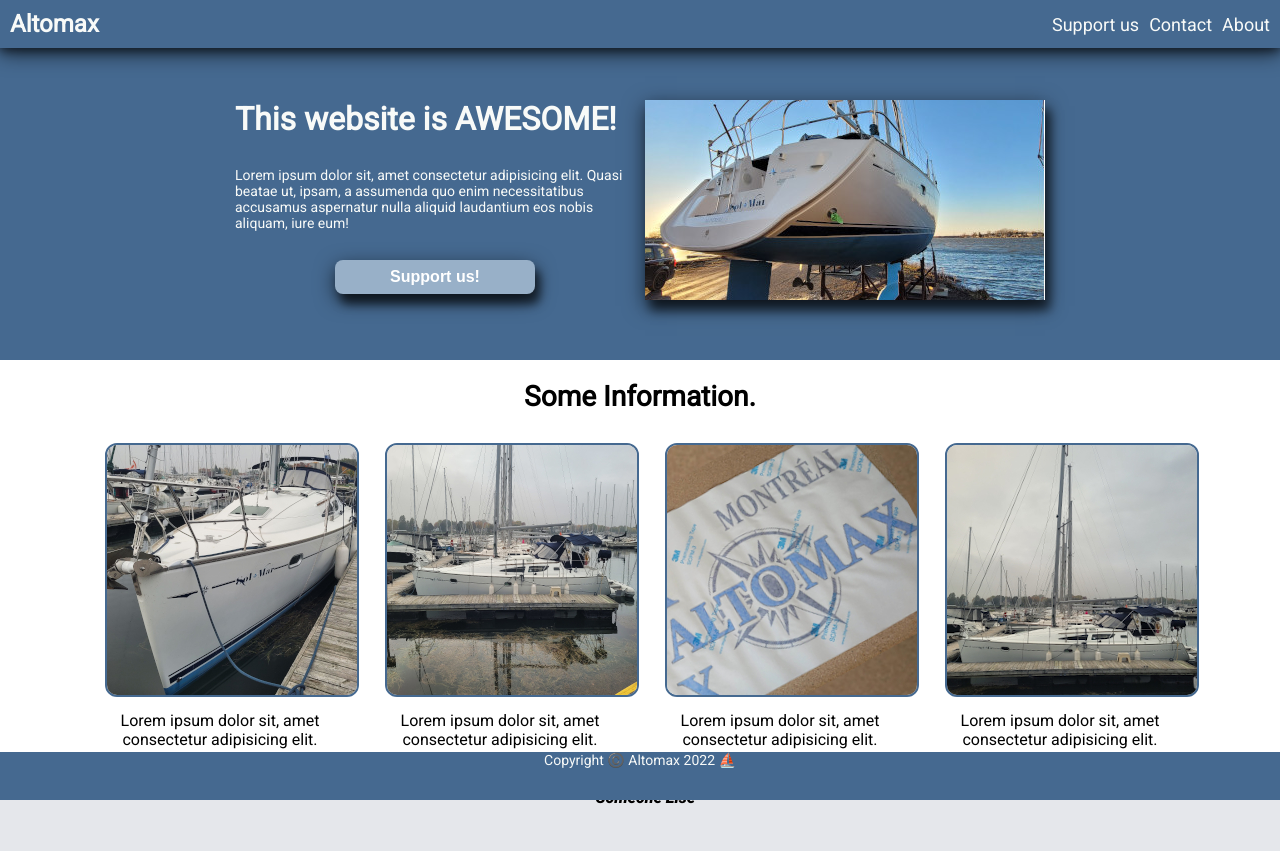
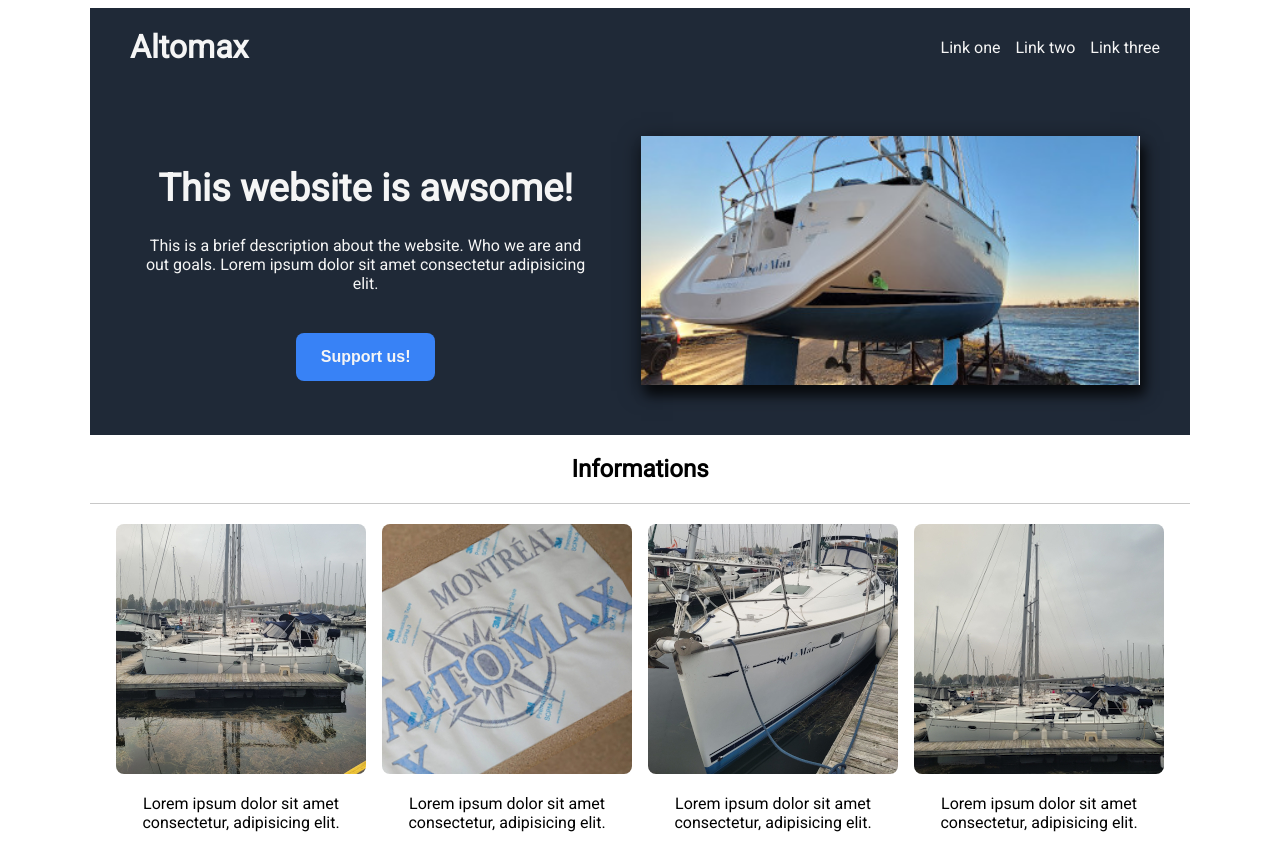
Before and after one commit to numB1057/Altomax-Odin, a plain HTML site: page index.html in a window 1280 px wide. Shown: the top 851 px of the page. Drawn offline with Linux system fonts and the light colour scheme.

Commit message:
Updated code

```diff
--- /dev/null
+++ b/css/style.css
@@ -0,0 +1,172 @@
+@import url('https://fonts.googleapis.com/css2?family=Roboto:ital,wght@0,100;0,300;0,400;1,900&display=swap');
+
+html {
+    font-family: 'Roboto', sans-serif;
+}
+
+body {
+    display: flex;
+    justify-content: center;
+}
+
+.page-container {
+    width: 1100px;
+}
+
+.header {
+    background-color: #1F2937;
+    color: whitesmoke;
+    display: flex;
+    justify-content: space-between;
+    padding-top: 20px;
+    padding-bottom: 20px;
+
+}
+
+.header-logo {
+    padding-left: 40px;
+    font-size: 32px;
+    font-weight: bold;
+}
+
+.nav-links {
+    padding-left: 0;
+}
+.header ul {
+    display: flex;
+    margin: 0;
+    list-style-type: none;
+    padding-left: auto;
+    padding-right: 30px;
+    gap: 15px;
+}
+
+.header li {
+    display: flex;
+    justify-content: center;
+    align-items: center;
+}
+
+.header a {
+    text-decoration: none;
+    color: inherit;
+}
+
+.top-banner {
+    background-color: #1F2937;
+    color: whitesmoke;
+    padding: 50px;
+    display: flex;
+    flex-direction: column;
+    gap: 50px;
+}
+
+.support-btn {
+    background-color: #3882F6;
+    color: whitesmoke;
+    padding: 15px 25px;
+    border: none;
+    border-radius: 8px;
+    font-weight: bold;
+    font-size: 16px;
+}
+
+.support-btn:hover {
+    background-color: whitesmoke;
+    color: #3882F6;
+}
+
+.top-banner img {
+    width: 100%;
+    height: 100%;
+    padding: auto;
+    box-shadow: 5px 10px 10px 0 rgba(0,0,0,0.6), 0 6px 20px 0 rgba(0,0,0,0.6);
+}
+
+@media (min-width: 700px) {
+    .top-banner {
+        flex-direction: row;
+        justify-content: space-around;
+    }
+    .top-banner img {
+        width: 100%;
+        height: 100%;
+    }
+}
+
+.description-container {
+    display: flex;
+    flex-direction: column;
+    justify-content: center;
+    align-items: center;
+
+}
+
+.description-container h1 {
+    font-size: 38px;
+    font-weight: bolder;
+    text-align: center;
+}
+
+.description-container p {
+    text-align: center;
+    margin-top: 0;
+    margin-bottom: 40px;
+}
+
+.main-content {
+    text-align: center;
+}
+
+.info-title {
+    margin: 0;
+    padding: 20px;
+    border-bottom: 1px solid rgb(200, 200, 200); /*temp*/
+}
+
+.cards-container {
+    padding: 20px;
+    display: flex;
+    flex-wrap: wrap;
+    justify-content: space-evenly;
+    gap: 10px;
+}
+
+.card {
+    width: 250px;
+}
+.card-img {
+    border-radius: 8px;
+}
+
+/**/
+
+.quote {
+    background-color: #E5E7EB;
+    padding: 40px 100px;
+}
+
+.action-call {
+    padding: 40px;
+    margin: 20px 150px;
+    border-radius: 8px;
+    color: whitesmoke;
+    background-color: #3882F6;
+}
+
+.action-call .support-btn {
+    border: 1px whitesmoke solid;
+    margin-top: 20px;
+}
+
+.footer {
+    padding: 30px;
+    text-align: center;
+    color: whitesmoke;
+    background-color: #1F2937;
+}
+
+.footer a {
+    text-decoration: none;
+    color: inherit;
+}
--- a/css/stylesheet.css
+++ /dev/null
@@ -1,170 +0,0 @@
-@import url('https://fonts.googleapis.com/css2?family=Roboto:ital,wght@0,100;0,300;0,400;1,900&display=swap');
-
-html {
-    width: 100%;
-    min-width: 700px;
-}
-body {
-    display: flex;
-    flex-direction: column;
-    padding: 0;
-    margin: 0;
-    height: 100vh;
-    width: 100%;
-    font-family: 'Roboto', sans-serif;
-
-}
-
-.header {
-    display: flex;
-    background-color: #456990;
-    margin: 0;
-    height: 48px;
-    width: 100%;
-    position: fixed;
-    box-shadow: 0 2px 10px 0 rgba(0,0,0,0.6), 0 6px 20px 0 rgba(0,0,0,0.6);
-
-}
-
-.header-logo {
-    color: #F8FAF8;
-    font-size: 24px;
-    font-weight: bolder;
-    align-self: center;
-    padding-left: 10px;
-}
-
-.header-links {
-    display: flex;
-    margin: 0px;
-    margin-left: auto;
-    padding: 0px;
-    display: flex;
-    gap: 10px;
-    padding-right: 10px;
-    align-self: center;
-}
-
-li {
-    list-style-type: none;
-}
-
-a {
-    color: #F8FAF8;
-    font-size: 18px;
-    text-decoration: none;
-}
-
-.content {
-    display: flex;
-    flex-direction: column;
-}
-
-.content-top {
-    background-color: #456990;
-    display: flex;
-    justify-content: center;
-    gap: 10px;
-    padding-top: 100px;
-    padding-left: 40px;
-    padding-right: 40px;
-    padding-bottom: 60px;
-}
-
-.signup-container {
-    display: flex;
-    flex-direction: column;
-    width: 400px;
-    gap: 15px;
-}
-
-.title {
-    margin: 0;
-    color: #F8FAF8;
-}
-
-.description {
-    color: #F8FAF8;
-    font-size: 14px;
-}
-
-.support-btn{
-    align-self: center;
-    width: 50%;
-    border: none;
-    border-radius: 8px;
-    background-color: #98B0C8;
-    color: white;
-    font-weight: bold;
-    font-size: 16px;
-    padding: 0.5em;
-    box-shadow: 5px 10px 10px 0 rgba(0,0,0,0.6), 0 6px 20px 0 rgba(0,0,0,0.6);
-}
-
-.top-image {
-    width: 400px;
-    height: 200px;
-    box-shadow: 5px 10px 10px 0 rgba(0,0,0,0.6), 0 6px 20px 0 rgba(0,0,0,0.6);
-    align-self: center;
-}
-
-.info-container {
-    display: flex;
-    flex-direction: column;
-    align-content: center;
-}
-
-.information-title {
-    text-align: center;
-    font-size: 28px;
-    margin: 20px 0 0 0;
-}
-
-.cards-container {
-    display: flex;
-    flex-wrap: wrap;
-    gap: 30px;
-    justify-content: center;
-    margin: 20px;
-}
-.cards {
-    width: 250px;
-}
-
-.cards-container img {
-    width: 250px;
-    margin: 10px;
-    border: 2px solid #456990;
-    border-radius: 12px;
-
-}
-
-.card-text {
-    font-size: 16px;
-    text-align: center;
-}
-
-.content-quote {
-    background-color: #E5E7EB;
-    color: rgb(0, 0, 0);
-    width: 100%;
-    text-align: center;
-    font-style: italic;
-    font-weight: 100;
-    height: 100px;
-
-}
-
-.footer {
-    background-color: #456990 ;
-    position: fixed;
-    bottom: 0;
-    right: 0;
-    left: 0;
-    color: #F8FAF8;
-    font-size: 14px;
-    width: 100%;
-    height: 48px;
-    text-align: center;
-    align-self: center;
-}
--- a/index.html
+++ b/index.html
@@ -4,57 +4,73 @@
     <meta charset="UTF-8">
     <meta http-equiv="X-UA-Compatible" content="IE=edge">
     <meta name="viewport" content="width=device-width, initial-scale=1.0">
-    <title>Sailing Altomax</title>
-    <link rel="stylesheet" href="./css/stylesheet.css">
+    <title>Layout practice</title>
+    <link rel="stylesheet" href="./css/style.css">
 </head>
 <body>
-    <div class="header">
-        <div class="header-logo">Altomax</div>
-        <ul class="header-links">
-            <li><a href="https://google.com">Support us</a></li>
-            <li><a href="https://google.com">Contact</a></li>
-            <li><a href="https://google.com">About</a></li>
-        </ul>
-    </div>
 
-    <div class="content">
-        <div class="content-top">
-            <div class="signup-container">
-                <h1 class="title">This website is AWESOME!</h1>
-                <p class="description">Lorem ipsum dolor sit, amet consectetur adipisicing elit. Quasi beatae ut, ipsam, a assumenda quo enim necessitatibus accusamus aspernatur nulla aliquid laudantium eos nobis aliquam, iure eum!</p>
+    <div class="page-container">
+
+        <div class="header">
+            <div class="header-logo">Altomax</div>
+            <ul class="nav-links">
+                <li><a href="https://www.google.com">Link one</a></li>
+                <li><a href="https://www.google.com">Link two</a></li>
+                <li><a href="https://www.google.com">Link three</a></li>
+            </ul>
+        </div>
+
+        <div class="top-banner">
+            <div class="description-container">
+                <h1 class="description-title">This website is awsome!</h1>
+                <p class="description">This is a brief description about the website. Who we are and out goals. Lorem ipsum dolor sit amet consectetur adipisicing elit.</p>
                 <button class="support-btn">Support us!</button>
             </div>
-            <img class="top-image" src="./assets/sunset-small.jpg" alt="Boat sunset">
+            <img src="./assets/sunset-small.jpg" alt="A sailboat out of the water during sunset">
         </div>
-        <div class="info-container"> <!--flex column here-->
-            <h3 class="information-title">Some Information.</h3>
+
+        <div class="main-content">
+            <h2 class="info-title">Informations</h2>
             <div class="cards-container">
-                <div class="cards">
-                    <img src="./assets/in-water-front-small.jpg" alt="img of a circle">
-                    <div class="card-text">Lorem ipsum dolor sit, amet consectetur adipisicing elit.</div>
+                <div class="card">
+                    <img class="card-img" src="./assets/in-water-side1-small.jpg" alt="In water side view 1">
+                    <p class="cart-text">Lorem ipsum dolor sit amet consectetur, adipisicing elit.</p>
                 </div>
-                <div class="cards">
-                    <img src="./assets/in-water-side1-small.jpg" alt="Boat on water">
-                    <div class="card-text">Lorem ipsum dolor sit, amet consectetur adipisicing elit.</div>
+                <div class="card">
+                    <img class="card-img" src="./assets/decals-small.jpg" alt="Boat decals">
+                    <p class="cart-text">Lorem ipsum dolor sit amet consectetur, adipisicing elit.</p>
                 </div>
-                <div class="cards">
-                    <img src="./assets/decals-small.jpg" alt="Logo decals">
-                    <div class="card-text">Lorem ipsum dolor sit, amet consectetur adipisicing elit.</div>
+                <div class="card">
+                    <img class="card-img" src="./assets/in-water-front-small.jpg" alt="In water front view">
+                    <p class="cart-text">Lorem ipsum dolor sit amet consectetur, adipisicing elit.</p>
                 </div>
-                <div class="cards">
-                    <img src="./assets/in-water-side2 small.jpg" alt="img of gimp">
-                    <div class="card-text">Lorem ipsum dolor sit, amet consectetur adipisicing elit.</div>
+                <div class="card">
+                    <img class="card-img" src="./assets/in-water-side2 small.jpg" alt="In water side view 2">
+                    <p class="cart-text">Lorem ipsum dolor sit amet consectetur, adipisicing elit.</p>
+                </div>
+                <div class="card">
+                    <img class="card-img" src="./assets/decals-small.jpg" alt="Boat decals">
+                    <p class="cart-text">Lorem ipsum dolor sit amet consectetur, adipisicing elit.</p>
+                </div>
+                <div class="card">
+                    <img class="card-img" src="./assets/in-water-front-small.jpg" alt="In water front view">
+                    <p class="cart-text">Lorem ipsum dolor sit amet consectetur, adipisicing elit.</p>
+                </div>
+                <div class="card">
+                    <img class="card-img" src="./assets/in-water-side2 small.jpg" alt="In water side view 2">
+                    <p class="cart-text">Lorem ipsum dolor sit amet consectetur, adipisicing elit.</p>
                 </div>
             </div>
+            <div class="quote"><em>"Lorem ipsum dolor sit amet consectetur, adipisicing elit. Ad excepturi cum alias aliquam voluptas, saepe libero illum optio perferendis! Tempore, deleniti! Reiciendis animi qui eaque laboriosam magni rerum corrupti quisquam!"</em><br><br>- Some Guy</div>
+            <div class="action-call">
+                <div class="action-text">This is a call to action text. Lorem, ipsum dolor sit amet consectetur adipisicing elit. Vitae nulla repudiandae itaque architecto cupiditate qui, unde dolorum molestiae distinctio atque perspiciatis possimus necessitatibus, non alias odio beatae facilis magni odit.</div>
+                <button class="support-btn">Support us!</button>
+            </div>
+
+        <div class="footer">
+            Copyright ©️ Altomax 2022 ⛵ for <a href="https://www.theodinproject.com">The Odin Project</a>
         </div>
-        <div class="content-quote">
-            "This is a quote Lorem ipsum dolor sit amet consectetur adipisicing elit."
-            <br>- Someone Else
-        </div>
-    </div>
 
-    <div class="footer">
-        Copyright ©️ Altomax 2022 ⛵
     </div>
 
 </body>
```
